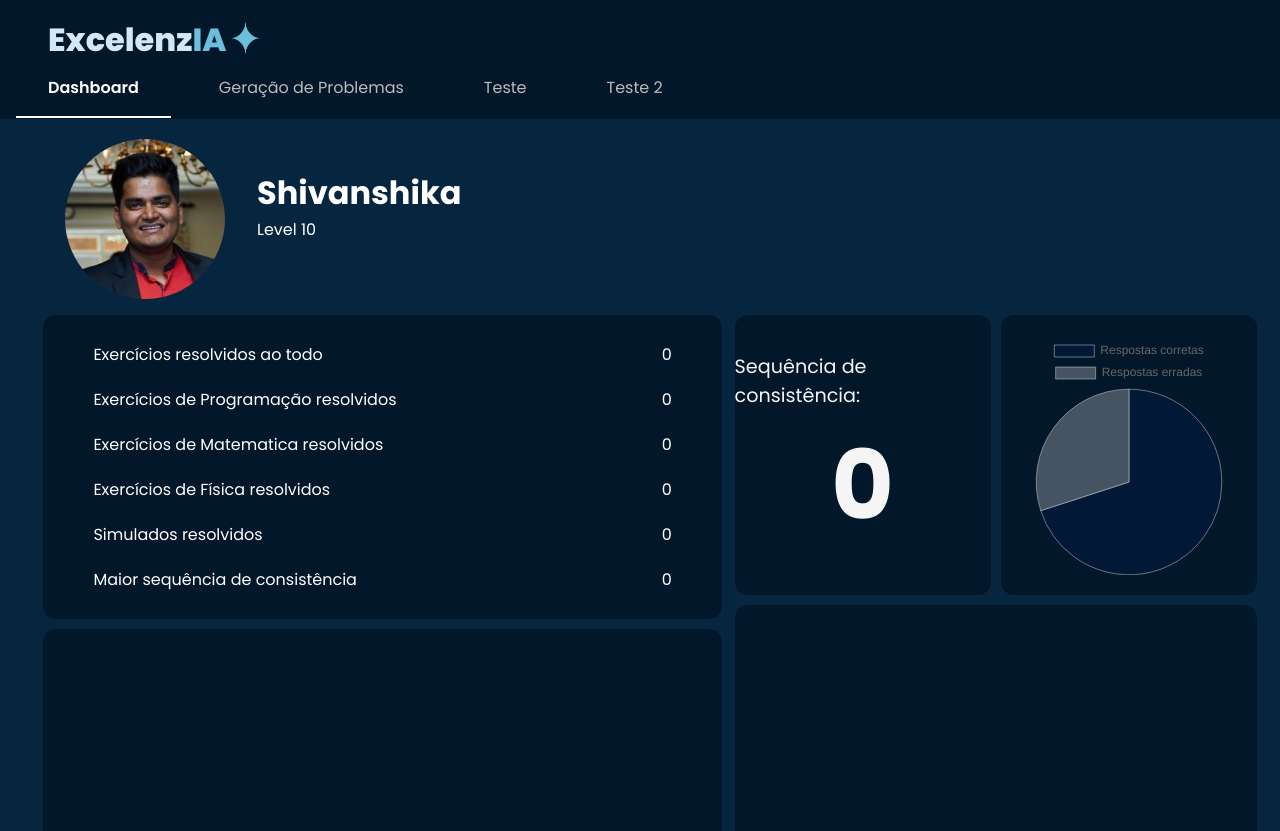
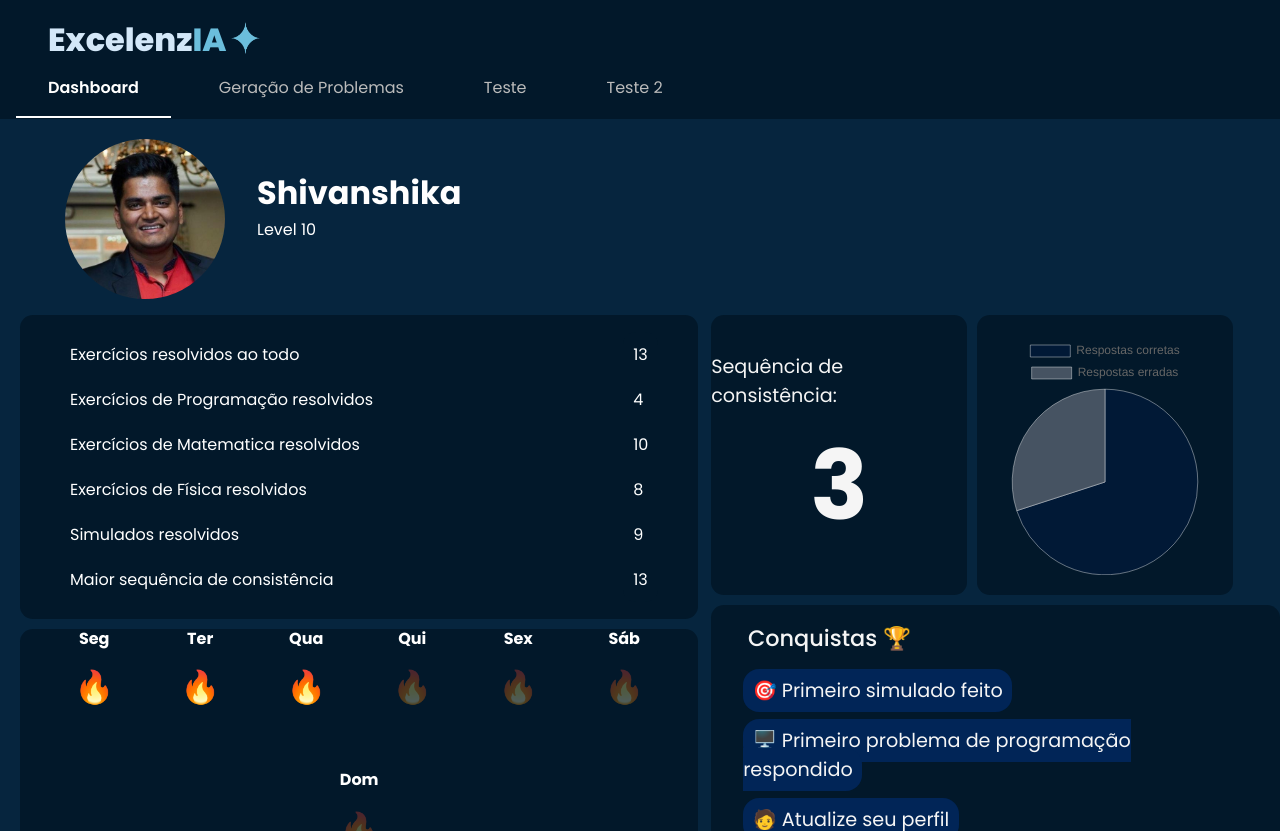
Before and after one commit to MrMarzeero/excelenzia-front, a Vue app in the folder Excelenzia/: page / in a window 1280 px wide. Built offline with nearby package versions, Linux system fonts and the light colour scheme.

Commit message:
finishing dashboard + adding dashboards components

```diff
--- /dev/null
+++ b/Excelenzia/src/components/ConquistaMold.vue
@@ -0,0 +1,69 @@
+<script setup lang="ts">
+    import { ref } from 'vue'
+
+    const conquistas = ref(["🎯 Primeiro simulado feito", "🖥️ Primeiro problema de programação respondido", "🧑 Atualize seu perfil", " 📈 Atinja o nível 10"])
+
+</script>
+
+<template>
+    <div class="conquistas-container">
+        <h2 class="title-conquistas">Conquistas 🏆</h2>
+        <div v-for="(conquista, index) in conquistas" :key="index" class="conquistas-lista">
+            <span class="conquista-style"> {{ conquista }} </span>
+        </div>
+    </div>
+
+</template>
+
+
+<style>
+    .title-conquistas{
+        font-size: 1.4rem;
+        font-weight: 500;
+        padding-left: 0.3rem;
+    }
+
+    .conquistas-container{
+        display: flex;
+        flex-direction: column;
+        gap: 1.3rem;
+        padding: 1rem 2rem;
+        max-height: 100%;
+        overflow-y: auto;
+    }
+
+    .conquista-style{
+        background-color: #012557;
+        padding: 0.5rem 0.6rem;
+        border-radius: 1rem;
+        font-size: 1.2rem;
+    }
+
+    .conquista-style:hover{
+        background-color: #00347c;
+        transition: 0.2s;
+    }
+
+        /* Estiliza a barra de rolagem */
+    .conquistas-container::-webkit-scrollbar {
+        width: 9px;
+    }
+
+    /* Fundo da barra de rolagem */
+    .conquistas-container::-webkit-scrollbar-track {
+        background: #012147;
+        border-radius: 10px;
+
+    }
+
+    /* Cor da barra de rolagem */
+    .conquistas-container::-webkit-scrollbar-thumb {
+        background: #023c61;
+        border-radius: 10px;
+    }
+
+    /* Hover na barra de rolagem */
+    .conquistas-container::-webkit-scrollbar-thumb:hover {
+        background: #82A3A1;
+    }
+</style>
--- /dev/null
+++ b/Excelenzia/src/components/FrequencyTab.vue
@@ -0,0 +1,53 @@
+<script setup lang="ts">
+    import { ref } from "vue";
+
+    const diasSemana = ["Seg", "Ter", "Qua", "Qui", "Sex", "Sáb", "Dom"];
+
+    const frequencia = ref([true, true, true, false, false, false, false]);
+</script>
+
+<template>
+  <div class="tabela-frequencia">
+    <div v-for="(dia, index) in diasSemana" :key="index" class="dia">
+      <span class="dia-nome">{{ dia }}</span>
+      <span class="fogo" :class="{ ativo: frequencia[index] }">🔥</span>
+    </div>
+  </div>
+</template>
+
+<style scoped>
+    .tabela-frequencia {
+        display: flex;
+        flex-wrap: wrap;
+        justify-content: center;
+        align-items: center;
+        gap: 3.5rem;
+        width: 100%;
+        max-width: 100%;
+        overflow-x: auto;
+    }
+
+    .dia {
+        display: flex;
+        flex-direction: column;
+        align-items: center;
+        min-width: 50px;
+    }
+
+    .dia-nome {
+        font-size: clamp(1rem, 1.2vw, 1.4rem);
+        font-weight: bold;
+        color: #fff;
+        margin-bottom: 0.8rem;
+    }
+
+    .fogo {
+        font-size: clamp(2rem, 2.5vw, 2.8rem);
+        opacity: 0.3;
+        transition: opacity 0.3s ease-in-out;
+    }
+
+    .fogo.ativo {
+        opacity: 1;
+    }
+</style>
--- a/Excelenzia/src/views/Dashboard.vue
+++ b/Excelenzia/src/views/Dashboard.vue
@@ -21,17 +21,17 @@
                         </section>
 
                         <section class="dashboard-numbers container">
-                            <p class="info-text">0</p>
-                            <p class="info-text">0</p>
-                            <p class="info-text">0</p>
-                            <p class="info-text">0</p>
-                            <p class="info-text">0</p>
-                            <p class="info-text">0</p>
+                            <p class="info-text">13</p>
+                            <p class="info-text">4</p>
+                            <p class="info-text">10</p>
+                            <p class="info-text">8</p>
+                            <p class="info-text">9</p>
+                            <p class="info-text">13</p>
                         </section>
                 </div>
 
                 <div class="graphic-1 container">
-
+                    <FrequencyTab></FrequencyTab>
                 </div>
             </div>
 
@@ -39,7 +39,7 @@
                 <div class="container-double-form">
                     <div class="form-1 container">
                         <h3 class="consistency-title">Sequência de consistência:</h3>
-                        <h1 class="consistency-num">0</h1>
+                        <h1 class="consistency-num">3</h1>
                     </div>
 
                     <div class="form-1 container">
@@ -50,7 +50,7 @@
                 </div>
 
                 <div class="form-2 container">
-
+                    <ConquistaMold></ConquistaMold>
                 </div>
             </aside>
         </div>
@@ -61,6 +61,8 @@
 <script setup>
     import { onMounted } from "vue";
     import Chart from "chart.js/auto";
+    import FrequencyTab from "@/components/FrequencyTab.vue";
+    import ConquistaMold from "@/components/ConquistaMold.vue";
 
     onMounted(() => {
     const ctx = document.getElementById("resolucao-grafico").getContext("2d");
@@ -150,9 +152,13 @@
     }
 
     .graphic-1{
+        display: flex;
+        justify-content: center;
+        align-items: center;
         width: 53vw;
         height: 27.5vh;
         margin: 10px 0px 0px 20px;
+
     }
 
     .container-double-form{
@@ -191,7 +197,4 @@
         height: 30.4vh;
     }
 
-
-
-
 </style>
--- a/Excelenzia/src/views/GerarProblema.vue
+++ b/Excelenzia/src/views/GerarProblema.vue
@@ -29,6 +29,7 @@
 
     const disableEditing = () => {
         editing.value = false
+        text.value = ""
     }
 </script>
 
@@ -46,7 +47,7 @@
                     <SelectionPanel class="selection-style" v-model="selectedTopics" :options="optionsSubject" />
 
                     <h2 class="title-option"> Tipo de Quiz </h2>
-                    <DCSelect :options="[{label: 'Discursivo', value: 'Discursive'}, {label: 'Múltipla escolha', value: 'Multiple choice'}]" selected="Discursive" />
+                    <DCSelect :options="[{label: 'Discursivo', value: 'Discursive'}, {label: 'Múltipla escolha', value: 'Multiple choice'}]" selected="Multiple choice" />
 
                     <h2 class="title-option"> Número de Questões </h2>
                     <input class="questNum-style" type="number" v-model.number="questNumberAmount" :min="1" :max="10" placeholder="1" />
--- a/Excelenzia/src/views/GerarProgramacao.vue/Solve.vue
+++ b/Excelenzia/src/views/GerarProgramacao.vue/Solve.vue
@@ -89,6 +89,7 @@ code:focus {
 .texarea-style{
   background-color: #021C40;
   padding: 0.5rem;
+
 }
 
 .btns > button {
--- a/Excelenzia/src/views/GerarProgramacao.vue/Testcases.vue
+++ b/Excelenzia/src/views/GerarProgramacao.vue/Testcases.vue
@@ -42,6 +42,7 @@ export default {
 .testcase-style{
   background-color: #031836;
   padding: 0.5rem;
+  border: none;
 }
 
 table {
```
